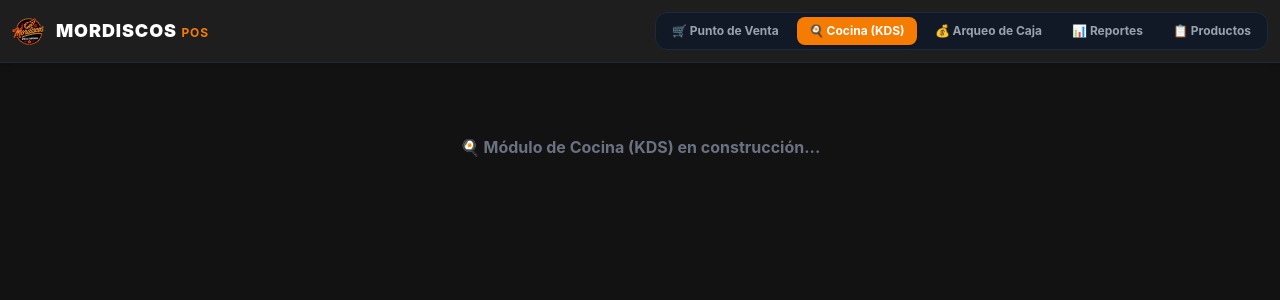
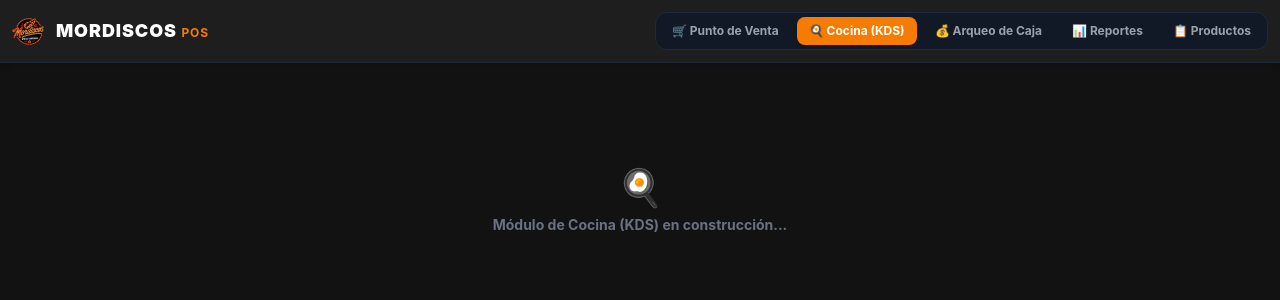
Before and after one commit to MORDISCOS-Bo/mordiscos-pos, a React (Vite) app: page / in a window 1280 px wide. Both pictures are taken after a click on the button "🍳 Cocina (KDS)". Shown: the top 300 px of the page. Built offline with nearby package versions, Linux system fonts and the light colour scheme; no server answers; the database is empty.

Commit message:
Limpieza y correccion de pestañas en App.tsx

```diff
--- a/src/App.tsx
+++ b/src/App.tsx
@@ -2,23 +2,18 @@ import { useState } from 'react'
 import PuntoVenta from './components/PuntoVenta'
 import ArqueoCaja from './components/ArqueoCaja'
 import Reportes from './components/Reportes'
-// Si tienes los otros componentes creados, impórtalos aquí:
-// import Cocina from './components/Cocina'
-// import Productos from './components/Productos'
 
 export default function App() {
-  // Estado para controlar qué pestaña está activa
   const [pestañaActiva, setPestañaActiva] = useState<
     'venta' | 'cocina' | 'arqueo' | 'reportes' | 'productos'
   >('venta')
 
   return (
     <div className="min-h-screen bg-mordiscos-bg text-gray-100 flex flex-col font-sans">
-      {/* BARRA DE NAVEGACIÓN SUPERIOR */}
+      {/* BARRA SUPERIOR DE NAVEGACIÓN */}
       <header className="bg-mordiscos-card border-b border-gray-800 p-3 sticky top-0 z-50 shadow-md">
         <div className="max-w-7xl mx-auto flex flex-wrap justify-between items-center gap-3">
 
-          {/* Logo y Nombre */}
           <div className="flex items-center gap-3">
             <img src="/logo.png" alt="Mordiscos Logo" className="w-8 h-8 object-contain" />
             <h1 className="font-black text-lg text-white tracking-wider">
@@ -26,7 +21,6 @@ export default function App() {
             </h1>
           </div>
 
-          {/* BOTONES DE NAVEGACIÓN */}
           <nav className="flex items-center gap-1.5 bg-gray-900/80 p-1 rounded-xl border border-gray-800 text-xs">
             <button
               onClick={() => setPestañaActiva('venta')}
@@ -86,7 +80,7 @@ export default function App() {
         </div>
       </header>
 
-      {/* CONTENIDO PRINCIPAL SEGÚN LA PESTAÑA SELECCIONADA */}
+      {/* RENDERIZADO EXCLUSIVO DE CADA PANTALLA */}
       <main className="flex-1 max-w-7xl w-full mx-auto p-4 md:p-6">
         {pestañaActiva === 'venta' && <PuntoVenta />}
 
@@ -95,14 +89,16 @@ export default function App() {
         {pestañaActiva === 'reportes' && <Reportes />}
 
         {pestañaActiva === 'cocina' && (
-          <div className="text-center py-12 text-gray-500 font-bold">
-            🍳 Módulo de Cocina (KDS) en construcción...
+          <div className="flex flex-col items-center justify-center py-20 text-gray-500 gap-2">
+            <span className="text-4xl">🍳</span>
+            <p className="font-bold text-sm">Módulo de Cocina (KDS) en construcción...</p>
           </div>
         )}
 
         {pestañaActiva === 'productos' && (
-          <div className="text-center py-12 text-gray-500 font-bold">
-            📋 Módulo de Productos en construcción...
+          <div className="flex flex-col items-center justify-center py-20 text-gray-500 gap-2">
+            <span className="text-4xl">📋</span>
+            <p className="font-bold text-sm">Módulo de Productos en construcción...</p>
           </div>
         )}
       </main>
```
